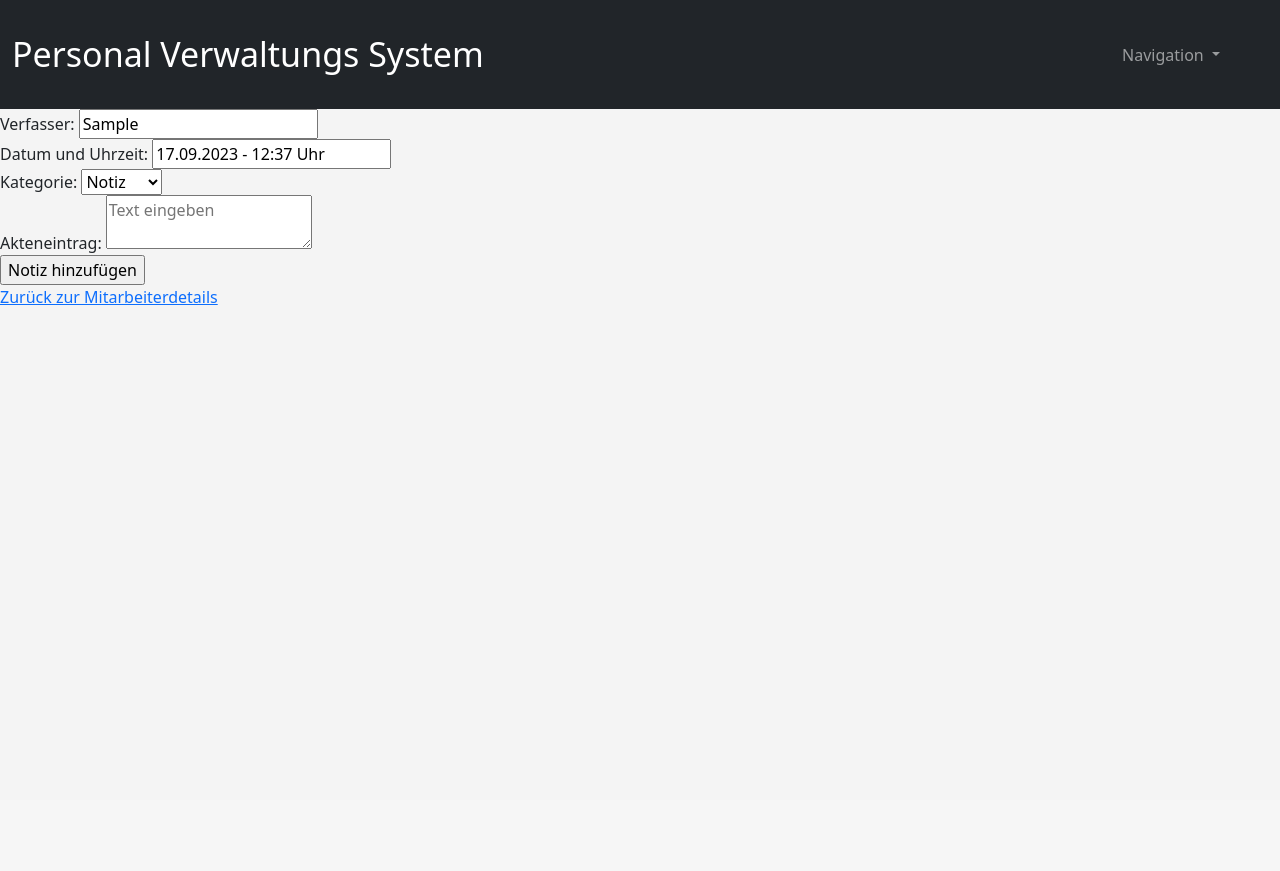
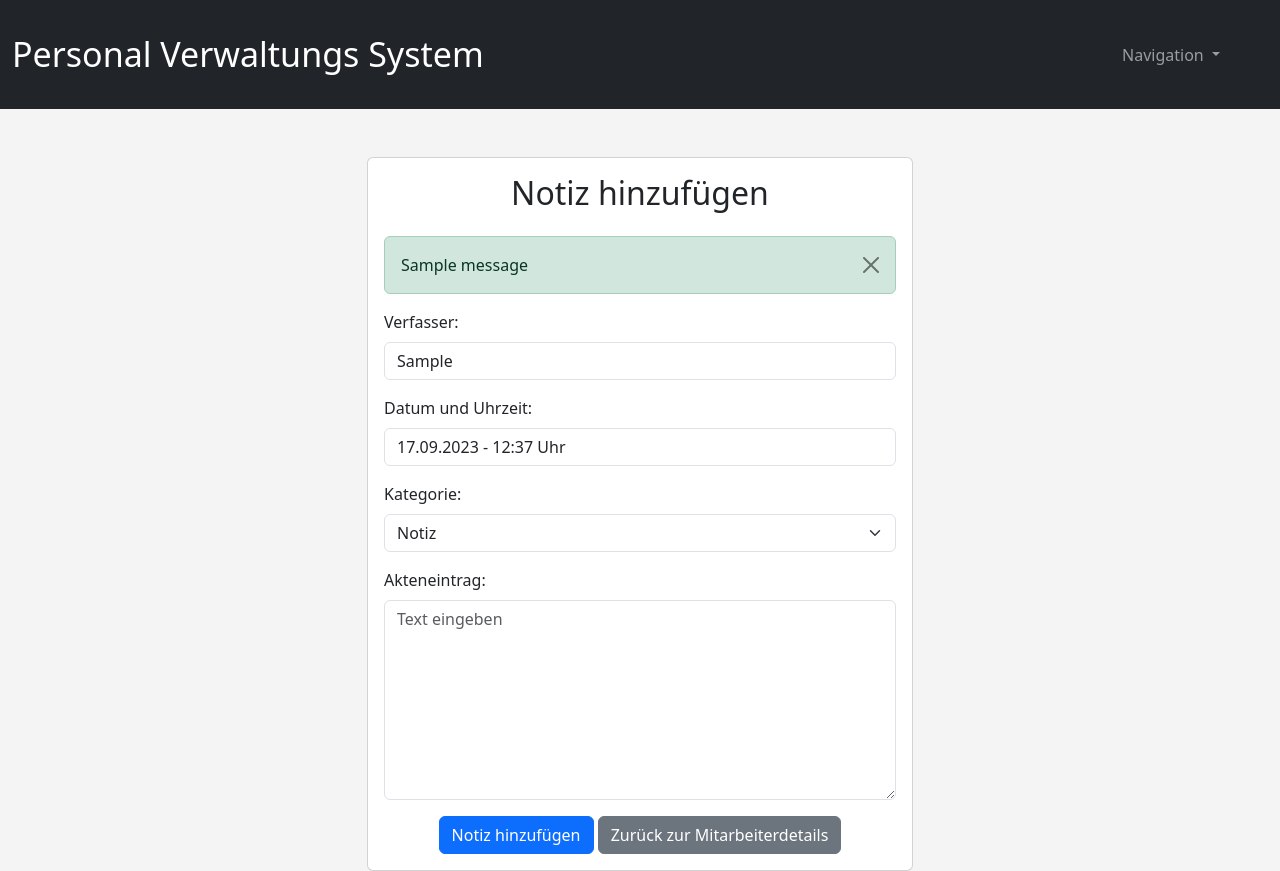
Before and after one commit to Ma-Ko-dev/Roleplay_Employee_Manager, a Flask app: page /add_employee_note/1 in a window 1280 px wide. Before the commit the page ends 305 px from the top, so only its background shows below. Run offline with Flask 3, Linux system fonts and the light colour scheme; a user stored in the database is signed in; tables that the repository leaves empty hold one stand-in row (values such as "Sample post"); one stand-in notice (Sample message) is shown; some libraries are stand-ins or nearby versions.

Commit message:
add_employee_note.html redesign

```diff
--- a/templates/add_employee_note.html
+++ b/templates/add_employee_note.html
@@ -1,48 +1,57 @@
 {% extends "layout.html" %}
 
 {% block content %}
+<div class="container mt-5">
+    <div class="row justify-content-center">
+        <div class="col-md-6">
+            <div class="card">
+                <div class="card-body">
+                    <h2 class="card-title text-center mb-4">Notiz hinzufügen</h2>
+
                     <!-- Hier die Flash-Nachrichten anzeigen -->
                     {% with messages = get_flashed_messages(with_categories=True) %}
                         {% if messages %}
-            <div class="flash-messages">
+                            <div class="alert alert-dismissible alert-{{ messages[0][0] }}">
+                                <ul class="list-unstyled mb-0">
                                     {% for category, message in messages %}
-                    <div class="flash-message {{ category }}" data-duration="{{ message.duration }}">{{ message }}</div>
+                                        <li>{{ message }}</li>
                                     {% endfor %}
+                                </ul>
+                                <button type="button" class="btn-close" data-bs-dismiss="alert" aria-label="Schließen"></button>
                             </div>
                         {% endif %}
                     {% endwith %}
 
                     <form method="POST">
                         {{ form.hidden_tag() }}
-  <div class="add-employee-form-container">
-    <div class="add-employee-form-group">
-      <label for="{{ form.author.id }}">{{ form.author.label.text }}:</label>
-      <input type="text" id="author" name="author" class="add-employee-input" value="{{ current_user.username.title() }}" readonly>
+                        <div class="mb-3">
+                            <label for="author" class="form-label">{{ form.author.label.text }}:</label>
+                            <input type="text" id="author" name="author" class="form-control" value="{{ current_user.username.title() }}" readonly>
                         </div>
-    <div class="add-employee-form-group">
-      <label for="{{ form.timestamp.id }}">{{ form.timestamp.label.text }}:</label>
-      <input type="text" id="timestamp" name="timestamp" class="add-employee-input" value="{{ form.timestamp.data }}" readonly>
+                        <div class="mb-3">
+                            <label for="timestamp" class="form-label">{{ form.timestamp.label.text }}:</label>
+                            <input type="text" id="timestamp" name="timestamp" class="form-control" value="{{ form.timestamp.data }}" readonly>
                         </div>
-    <div class="add-employee-form-group">
-      <label for="{{ form.note_type.id }}">{{ form.note_type.label.text }}:</label>
-      <select id="note_type" name="note_type" class="add-employee-dropdown">
+                        <div class="mb-3">
+                            <label for="note_type" class="form-label">{{ form.note_type.label.text }}:</label>
+                            <select id="note_type" name="note_type" class="form-select">
                                 <option value="notiz">Notiz</option>
                                 <option value="positiv">Positiv</option>
                                 <option value="negativ">Negativ</option>
                             </select>
                         </div>
-    <div class="add-employee-form-group">
-      <label for="{{ form.note_text.id }}">{{ form.note_text.label.text }}:</label>
-      <textarea id="note_text" name="note_text" class="add-employee-textarea" placeholder="Text eingeben"></textarea>
+                        <div class="mb-3">
+                            <label for="note_text" class="form-label">{{ form.note_text.label.text }}:</label>
+                            <textarea id="note_text" name="note_text" class="form-control" style="height: 200px;" placeholder="Text eingeben"></textarea>
                         </div>
-      <div>
-    {{ form.submit() }}
+                        <div class="text-center">
+                            {{ form.submit(class='btn btn-primary') }}
+                            <a href="{{ url_for('employee_detail', employee_id=employee_id) }}" class="btn btn-secondary ml-2">Zurück zur Mitarbeiterdetails</a>
+                        </div>
+                    </form>
                 </div>
             </div>
-
-  <div class="back-link">
-    <a href="{{ url_for('employee_detail', employee_id=employee_id) }}">Zurück zur Mitarbeiterdetails</a>
         </div>
-</form>
-
+    </div>
+</div>
 {% endblock %}
```
Lines whose indentation alone changed are shown as unchanged.
